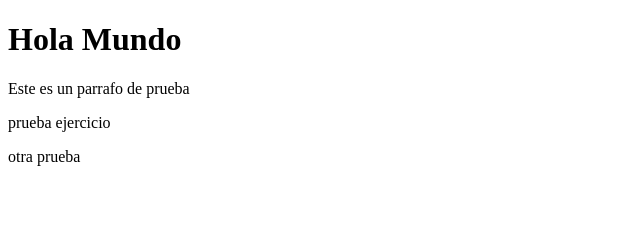
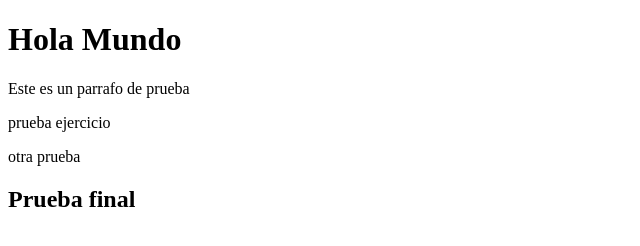
Before and after one commit to Alumnos2026/curso-web-responsive-2026-DavilaDominguez, a plain HTML site: page index.html in a window 1280 px wide. Shown: the whole page, without its empty margins (0-640 px from the left). Drawn offline with Linux system fonts and the light colour scheme.

```diff
--- a/index.html
+++ b/index.html
@@ -10,5 +10,5 @@
     <p>Este es un parrafo de prueba</p>
     <p>prueba ejercicio</p>
     <p>otra prueba</p>
+    <h2>Prueba final</h2>
 </body>
-</html>
```
